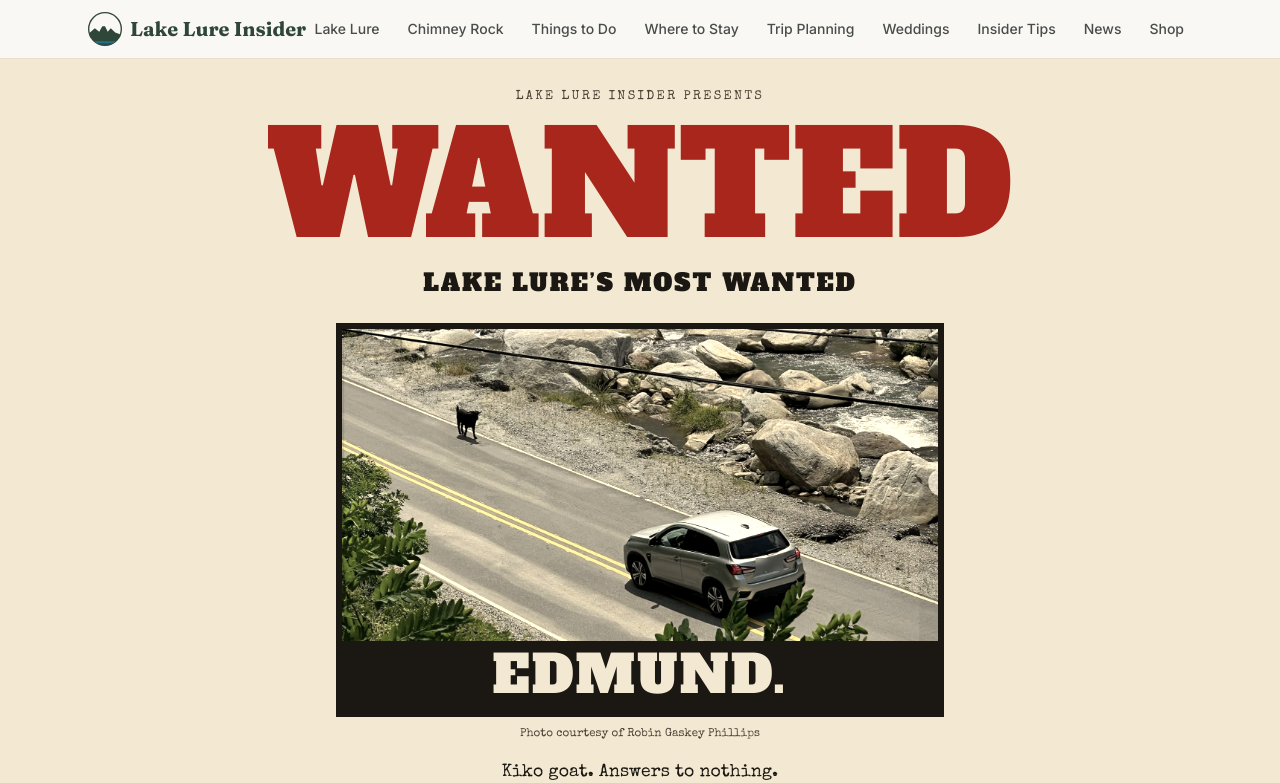
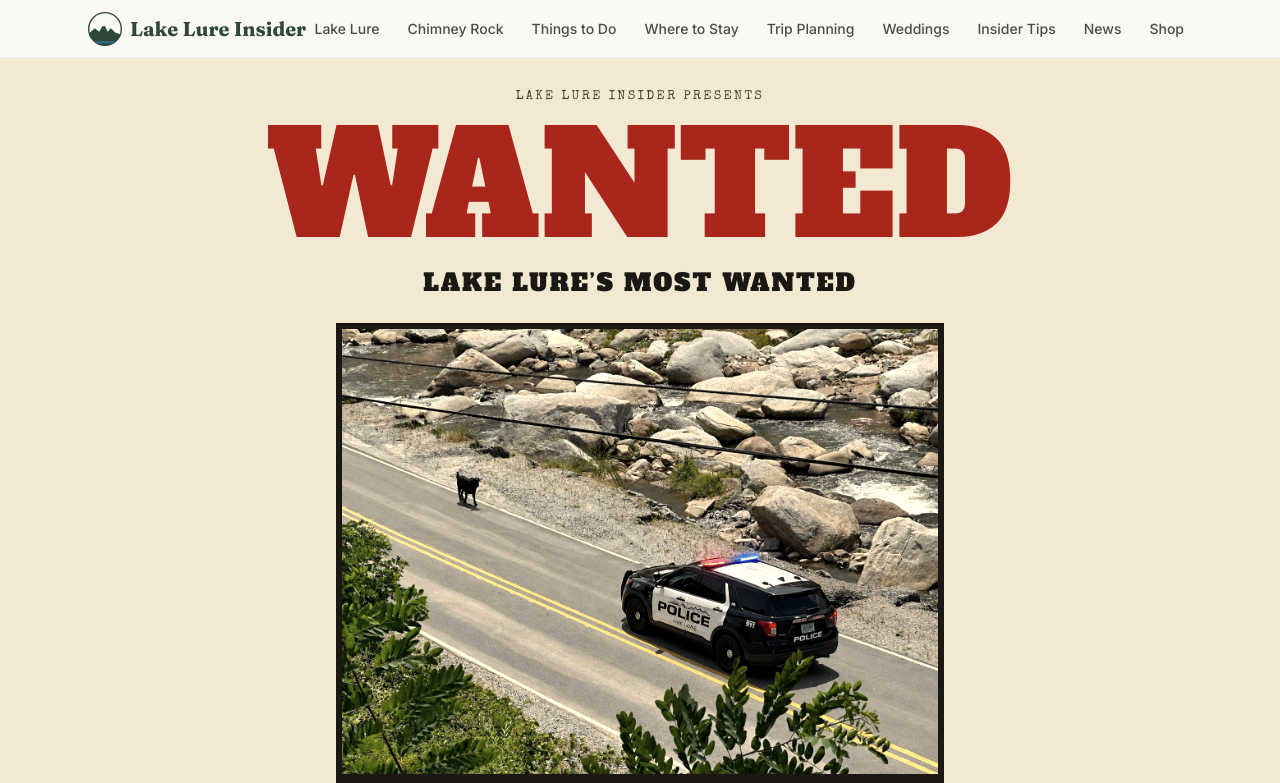
Before and after one commit to petevDSI/lakelureinsider, a Next.js app: page /edmund in a window 1280 px wide. Shown: the top 783 px of the page. Built offline with nearby package versions, Linux system fonts and the light colour scheme; no server answers.

Commit message:
Use police-escort photo as /edmund hero image
Co-Authored-By: Claude Sonnet 5.5 <noreply@anthropic.com>
Claude-Session: https://claude.ai/code/session_017xqCm1XRwFMMfyQCc4ocnt

```diff
--- a/src/app/edmund/page.tsx
+++ b/src/app/edmund/page.tsx
@@ -17,7 +17,7 @@ export const metadata: Metadata = {
       "How a stray Kiko goat took over Lake Lure. The whole story, plus shirts, hats and stickers.",
     url: "/edmund",
     type: "article",
-    images: ["/images/edmund-goat-mayor.jpg"],
+    images: ["/images/edmund-police-escort.jpg"],
   },
 };
 
@@ -236,15 +236,14 @@ export default function EdmundPage() {
           <figure style={{ margin: 0 }}>
             <div className="ed-frame">
               <Pic
-                src="/images/edmund-goat-mayor.jpg"
-                alt="Edmund the goat standing on the center line of the road near Chimney Rock"
-                width={1600}
-                height={839}
+                src="/images/edmund-police-escort.jpg"
+                alt="Edmund the goat trotting down a Lake Lure road with a police car, lights flashing, following behind him"
+                width={1451}
+                height={1084}
                 loading="eager"
               />
               <div className="ed-nameplate">EDMUND.</div>
             </div>
-            <figcaption className="ed-credit">Photo courtesy of Robin Gaskey Phillips</figcaption>
           </figure>
 
           <p className="ed-tagline">Kiko goat. Answers to nothing.</p>
```
Also changed, not shown: public/images/edmund-police-escort.jpg (added).
